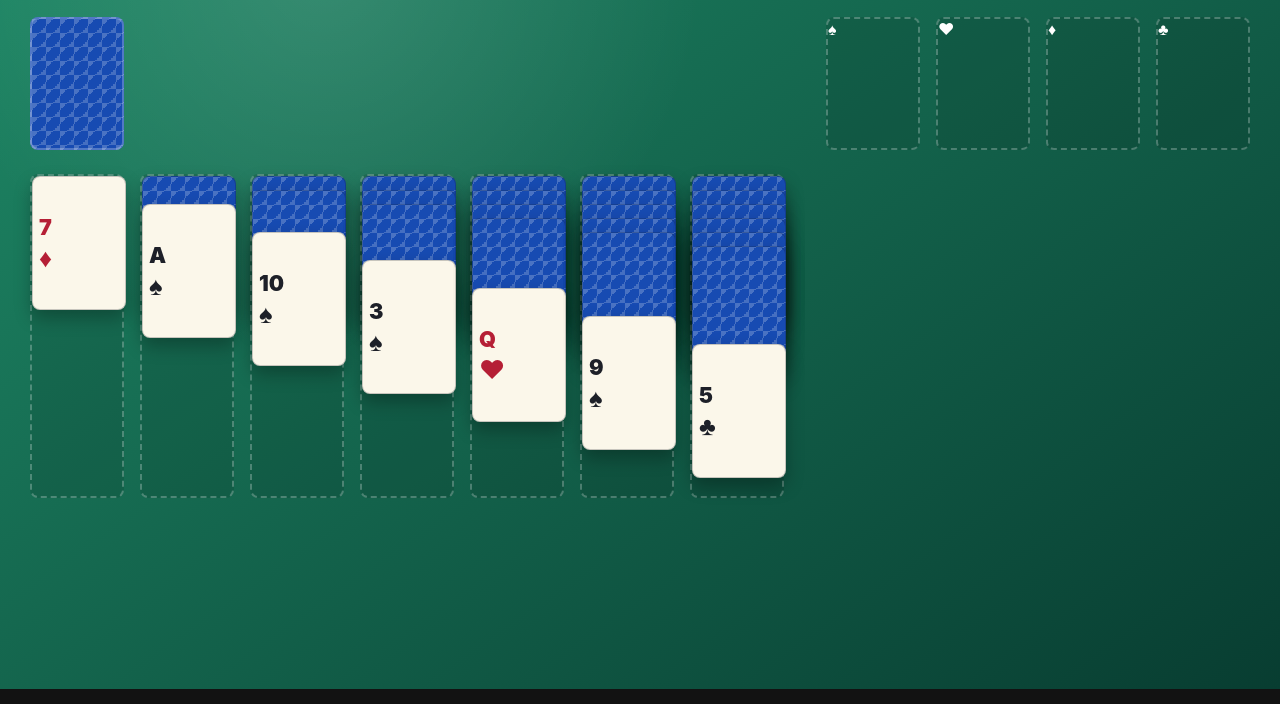
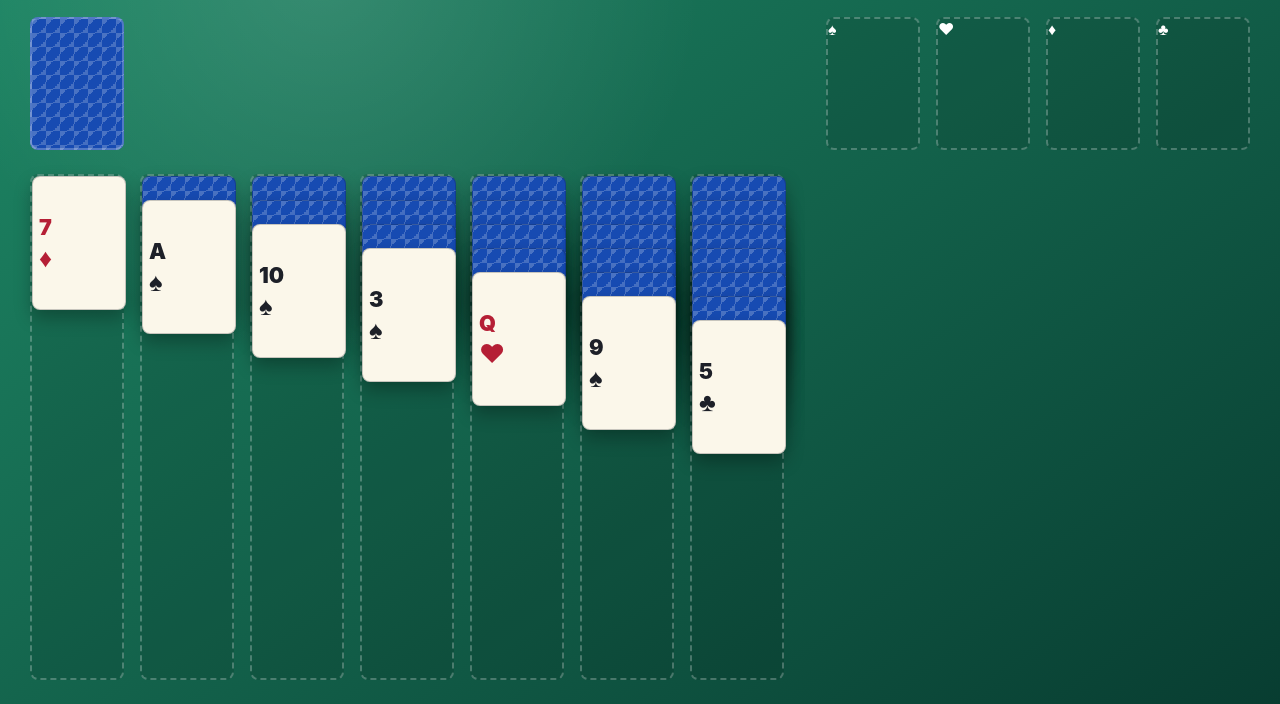
Before and after one commit to intrepion/kata-klondike-game-codex-openai-gpt-5.5-light, a website: page index.html in a window 1280 px wide. Shown: the part 111-815 px from the top of the page. Drawn offline with Linux system fonts and the light colour scheme.

Commit message:
Fix tableau card stack visibility

```diff
--- a/game.js
+++ b/game.js
@@ -649,12 +649,16 @@
         }
       });
       bindDropTarget(pile, { area: "tableau", pileIndex });
+      let offset = 0;
       cards.forEach((card, cardIndex) => {
         const button = cardButton(card);
-        button.style.top = `${cardIndex * (card.faceUp ? 28 : 14)}px`;
+        button.style.top = `${offset}px`;
         button.dataset.pileIndex = String(pileIndex);
         button.dataset.cardIndex = String(cardIndex);
         pile.append(button);
+        offset += card.faceUp
+          ? cssPixelValue("--tableau-face-step")
+          : cssPixelValue("--tableau-back-step");
       });
       elements.tableau.append(pile);
     });
@@ -710,6 +714,18 @@
       });
     }
     return button;
+  }
+
+  function cssPixelValue(name) {
+    const probe = document.createElement("div");
+    probe.style.position = "absolute";
+    probe.style.visibility = "hidden";
+    probe.style.pointerEvents = "none";
+    probe.style.height = `var(${name})`;
+    document.body.append(probe);
+    const pixels = probe.getBoundingClientRect().height;
+    probe.remove();
+    return pixels;
   }
 
   function cardClick(cardId) {
--- a/styles.css
+++ b/styles.css
@@ -11,6 +11,8 @@
   --shadow: rgba(0, 0, 0, 0.28);
   --card-w: clamp(54px, 8vw, 94px);
   --card-h: calc(var(--card-w) * 1.42);
+  --tableau-face-step: clamp(42px, 5.6vw, 62px);
+  --tableau-back-step: clamp(16px, 2.2vw, 24px);
   font-family: Inter, ui-sans-serif, system-ui, -apple-system, BlinkMacSystemFont, "Segoe UI", sans-serif;
 }
 
@@ -175,7 +177,7 @@ h1 {
 }
 
 .tableau-pile {
-  min-height: calc(var(--card-h) + 190px);
+  min-height: calc(var(--card-h) + 6 * var(--tableau-face-step));
 }
 
 .tableau-pile .card {
```
Also changed, not shown: tests/browser/launch.spec.js (+46 -0 lines).
